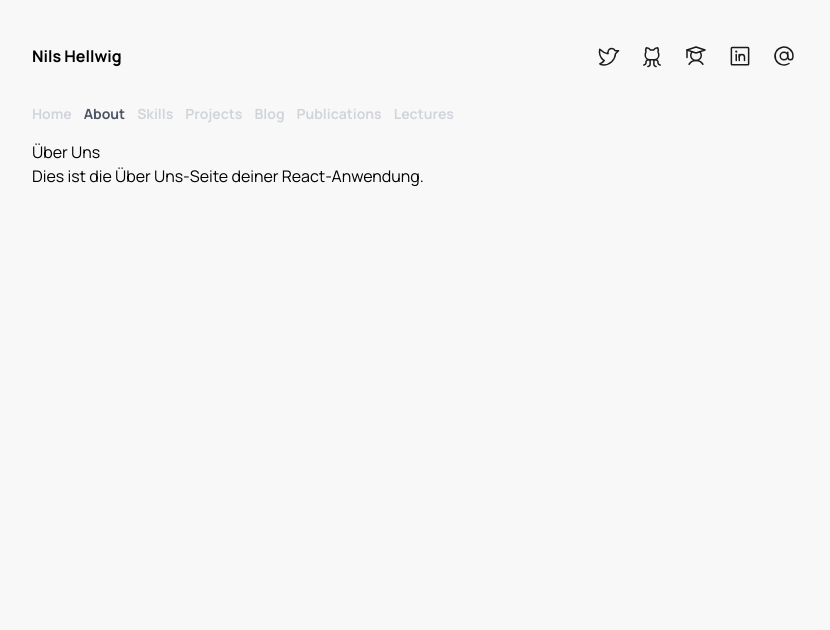
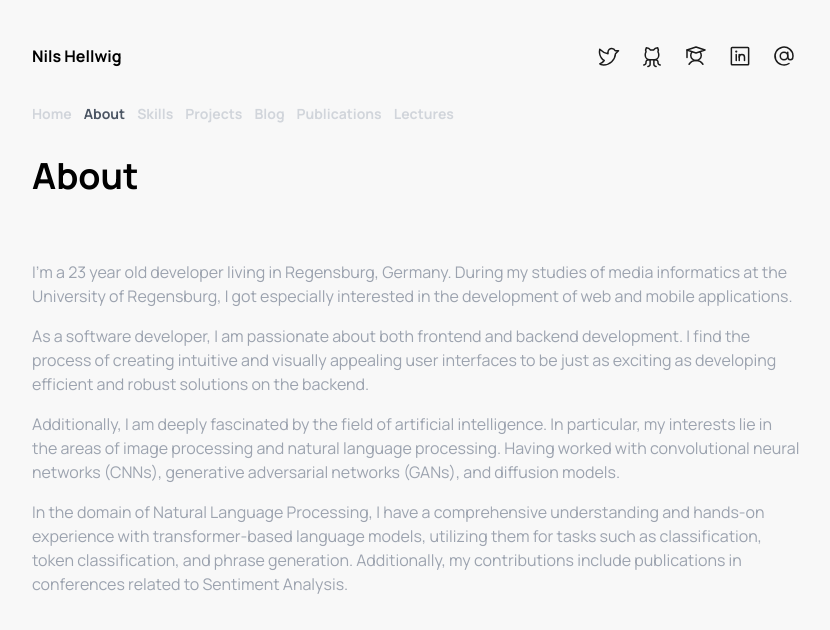
Before and after one commit to NilsHellwig/portfolio, a React (Create React App) app: page /portfolio/about in a window 1280 px wide. Shown: the top 630 px of the page, without its empty margins (224-1054 px from the left). Built offline with nearby package versions, Linux system fonts and the light colour scheme.

Commit message:
add about page

```diff
--- a/src/App.tsx
+++ b/src/App.tsx
@@ -20,6 +20,7 @@ const App: React.FC = () => {
         <Router>
           <NavBar />
           <PageSelector />
+          <div className="mt-8">
             <Routes>
               <Route path="portfolio/" element={<Home />} />
               <Route path="portfolio/about" element={<About />} />
@@ -29,6 +30,7 @@ const App: React.FC = () => {
               <Route path="portfolio/publications" element={<Publications />} />
               <Route path="portfolio/skills" element={<Skills />} />
             </Routes>
+          </div>
         </Router>
       </div>
     </div>
--- a/src/components/Navbar.tsx
+++ b/src/components/Navbar.tsx
@@ -11,19 +11,19 @@ const NavBar: React.FC = () => {
     <div className="flex flex-row items-center mt-6 mb-8 justify-center flex-col gap-2 md:justify-between md:flex-row md:gap-0">
       <h1 className="font-bold text-md hover:cursor-pointer">Nils Hellwig</h1>
       <div className="flex flex-row gap-3">
-        <div className="p-1 hover:bg-gray-200 rounded-lg cursor-pointer" onClick={() => openLinkInNewTab("https://twitter.com/nchllwg")}>
+        <div className="p-1 hover:bg-gray-200 rounded-lg cursor-pointer duration-300" onClick={() => openLinkInNewTab("https://twitter.com/nchllwg")}>
           <TwitterLogo size={24} color="#1a1a1a" weight="regular" />
         </div>
-        <div className="p-1 hover:bg-gray-200 rounded-lg cursor-pointer" onClick={() => openLinkInNewTab("https://https://github.com/NilsHellwig")}>
+        <div className="p-1 hover:bg-gray-200 rounded-lg cursor-pointer duration-300" onClick={() => openLinkInNewTab("https://https://github.com/NilsHellwig")}>
           <GithubLogo size={24} color="#1a1a1a" weight="regular" />
         </div>
-        <div className="p-1 hover:bg-gray-200 rounded-lg cursor-pointer" onClick={() => openLinkInNewTab("https://scholar.google.com/citations?user=VzUTKcwAAAAJ")}>
+        <div className="p-1 hover:bg-gray-200 rounded-lg cursor-pointer duration-300" onClick={() => openLinkInNewTab("https://scholar.google.com/citations?user=VzUTKcwAAAAJ")}>
           <Student size={24} color="#1a1a1a" weight="regular" />
         </div>
-        <div className="p-1 hover:bg-gray-200 rounded-lg cursor-pointer" onClick={() => openLinkInNewTab("https://www.linkedin.com/in/nils-h-748711229")}>
+        <div className="p-1 hover:bg-gray-200 rounded-lg cursor-pointer duration-300" onClick={() => openLinkInNewTab("https://www.linkedin.com/in/nils-h-748711229")}>
           <LinkedinLogo size={24} color="#1a1a1a" weight="regular" />
         </div>
-        <div className="p-1 hover:bg-gray-200 rounded-lg cursor-pointer" onClick={() => openLinkInNewTab("mailto:Nils-Constantin.Hellwig@stud.uni-regensburg.de")}>
+        <div className="p-1 hover:bg-gray-200 rounded-lg cursor-pointer duration-300" onClick={() => openLinkInNewTab("mailto:Nils-Constantin.Hellwig@stud.uni-regensburg.de")}>
           <At size={24} color="#1a1a1a" weight="regular" />
         </div>
       </div>
--- a/src/components/PageSelector.tsx
+++ b/src/components/PageSelector.tsx
@@ -3,11 +3,10 @@ import { Link, useLocation } from "react-router-dom";
 
 const PageSelector: React.FC = () => {
   const location = useLocation();
-  console.log(location);
 
   const getTextColor = (path: string) => {
     // Wenn der Pfad dem aktuellen Standort entspricht, gib eine dunklere Farbe zurück, sonst die Standardfarbe
-    return location.pathname === path ? "text-gray-600" : "text-gray-300 hover:text-gray-400 cursor-pointer";
+    return location.pathname === path ? "text-gray-600" : "text-gray-300 hover:text-gray-400 cursor-pointer duration-300";
   };
 
   return (
--- a/src/pages/About.tsx
+++ b/src/pages/About.tsx
@@ -3,8 +3,25 @@ import React from "react";
 const About: React.FC = () => {
   return (
     <div>
-      <h2>Über Uns</h2>
-      <p>Dies ist die Über Uns-Seite deiner React-Anwendung.</p>
+      <h2 className="text-4xl font-bold">About</h2>
+      <div className="mt-16 text-gray-400 flex flex-col gap-4">
+        <p>
+          I’m a 23 year old developer living in Regensburg, Germany. During my studies of media informatics at the University of Regensburg, I got especially interested in the development of web and
+          mobile applications.
+        </p>
+        <p>
+          As a software developer, I am passionate about both frontend and backend development. I find the process of creating intuitive and visually appealing user interfaces to be just as exciting
+          as developing efficient and robust solutions on the backend.{" "}
+        </p>
+        <p>
+          Additionally, I am deeply fascinated by the field of artificial intelligence. In particular, my interests lie in the areas of image processing and natural language processing. Having worked
+          with convolutional neural networks (CNNs), generative adversarial networks (GANs), and diffusion models.
+        </p>
+        <p>
+          In the domain of Natural Language Processing, I have a comprehensive understanding and hands-on experience with transformer-based language models, utilizing them for tasks such as
+          classification, token classification, and phrase generation. Additionally, my contributions include publications in conferences related to Sentiment Analysis.
+        </p>
+      </div>
     </div>
   );
 };
```
Lines whose indentation alone changed are shown as unchanged.
